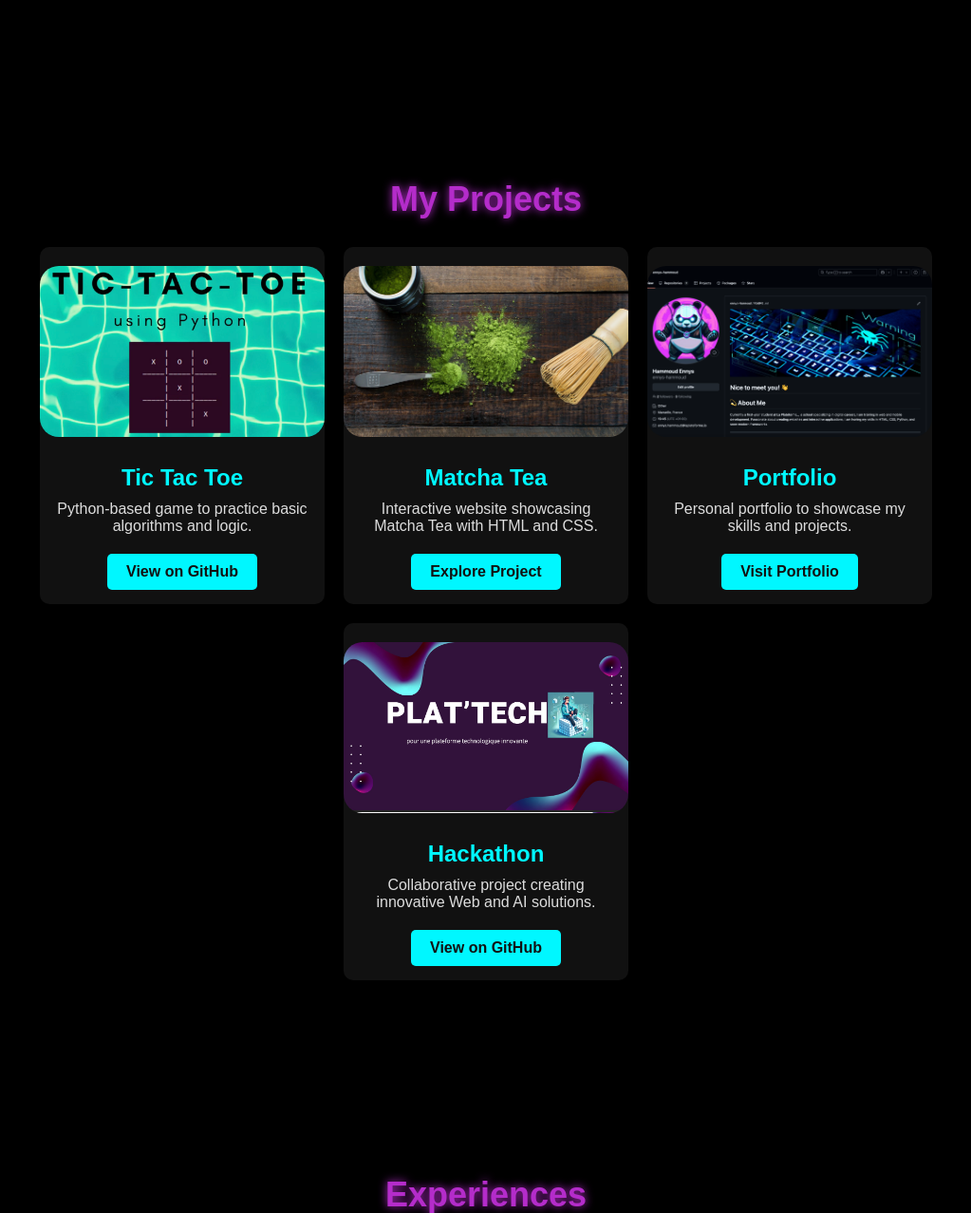
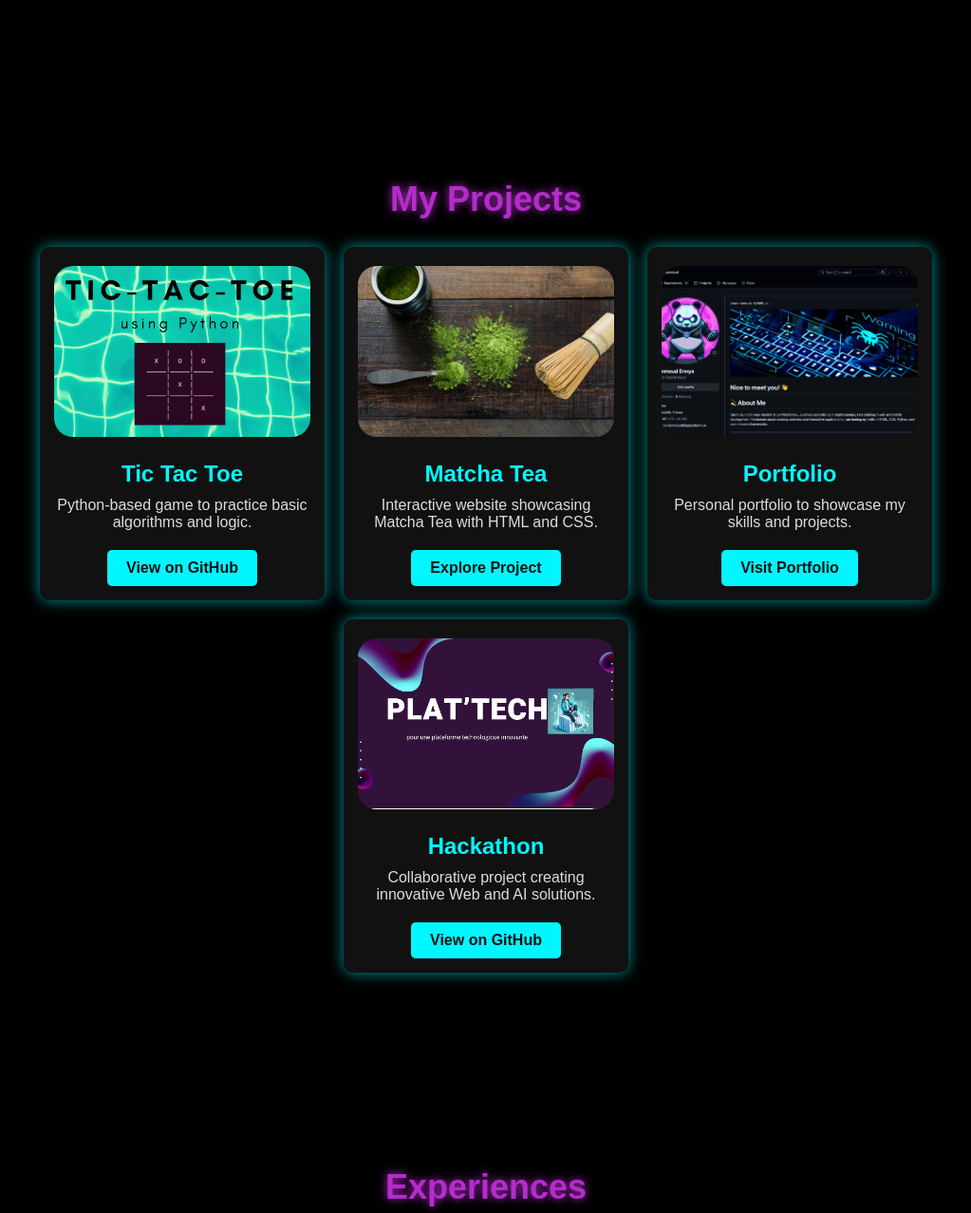
Before and after one commit to ennys-hammoud/porfolio-ennys, a PHP site: page / in a window 1280 px wide. Shown: the part 1309-2586 px from the top of the page at 95% size, without its empty margins (128-1151 px from the left). Run offline with PHP 8.4, Linux system fonts and the light colour scheme.

Commit message:
modification du css pour la div card

```diff
--- a/portfolio.css
+++ b/portfolio.css
@@ -249,24 +249,28 @@ nav ul li a:hover {
     background-color: #111;
     color: #fff;
     border-radius: 10px;
-    box-shadow: 0 4px 6px rgba(0, 0, 0, 0.3);
+    box-shadow: 0 0 15px rgba(0, 247, 255, 0.6);
     overflow: hidden;
     width: 300px;
     transition: transform 0.3s ease, box-shadow 0.3s ease;
+    display: flex;
+    flex-direction: column;
+    align-items: center; /* Centre l'image horizontalement */
 }
 
 .card:hover {
     transform: translateY(-10px);
-    box-shadow: 0 8px 15px rgba(0, 0, 0, 0.5);
+    box-shadow: 0 0 15px rgba(0, 247, 255, 0.6);
 }
 
 /* Card Image */
 .card-image {
-    width: 100%;
+    width: 90%;
     height: 180px;
     object-fit: cover;
     margin-top: 20px;
     border-radius: 20px;
+    display: block;
 }
 
 /* Card Content */
```
